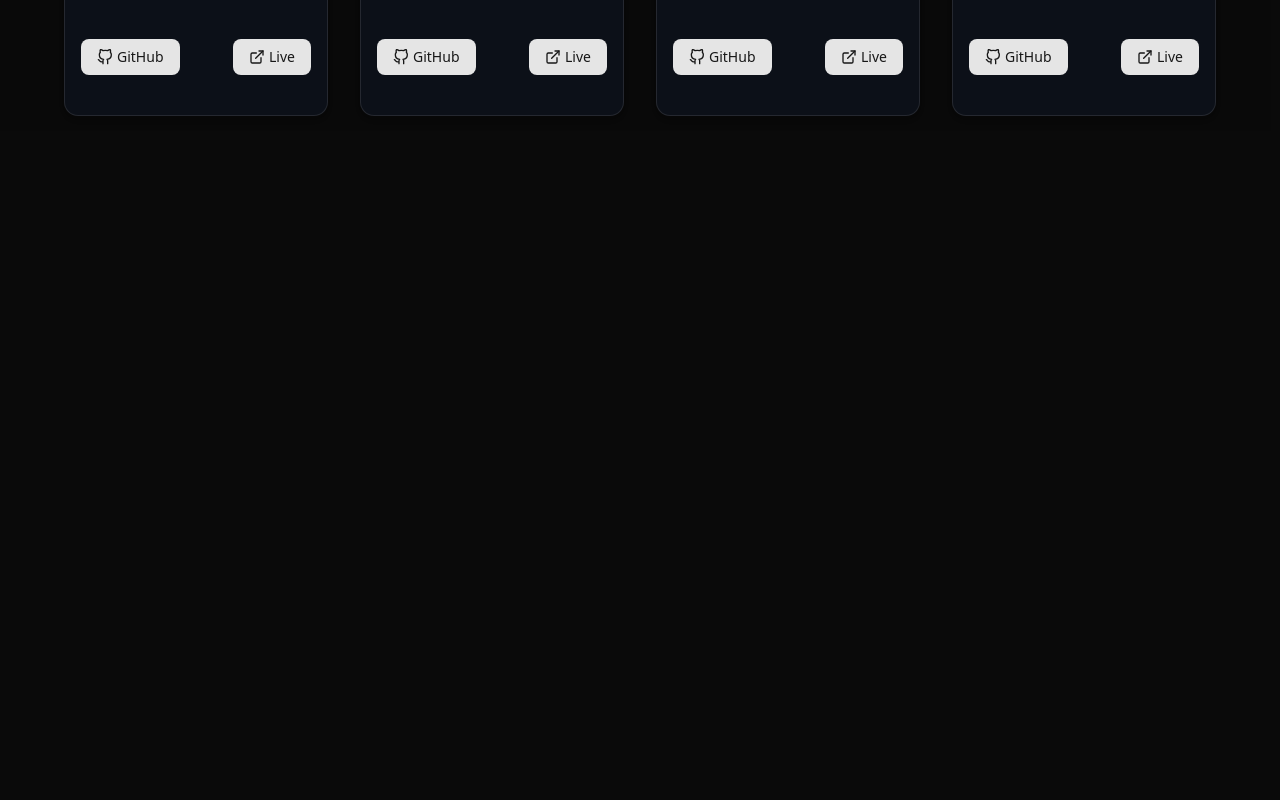
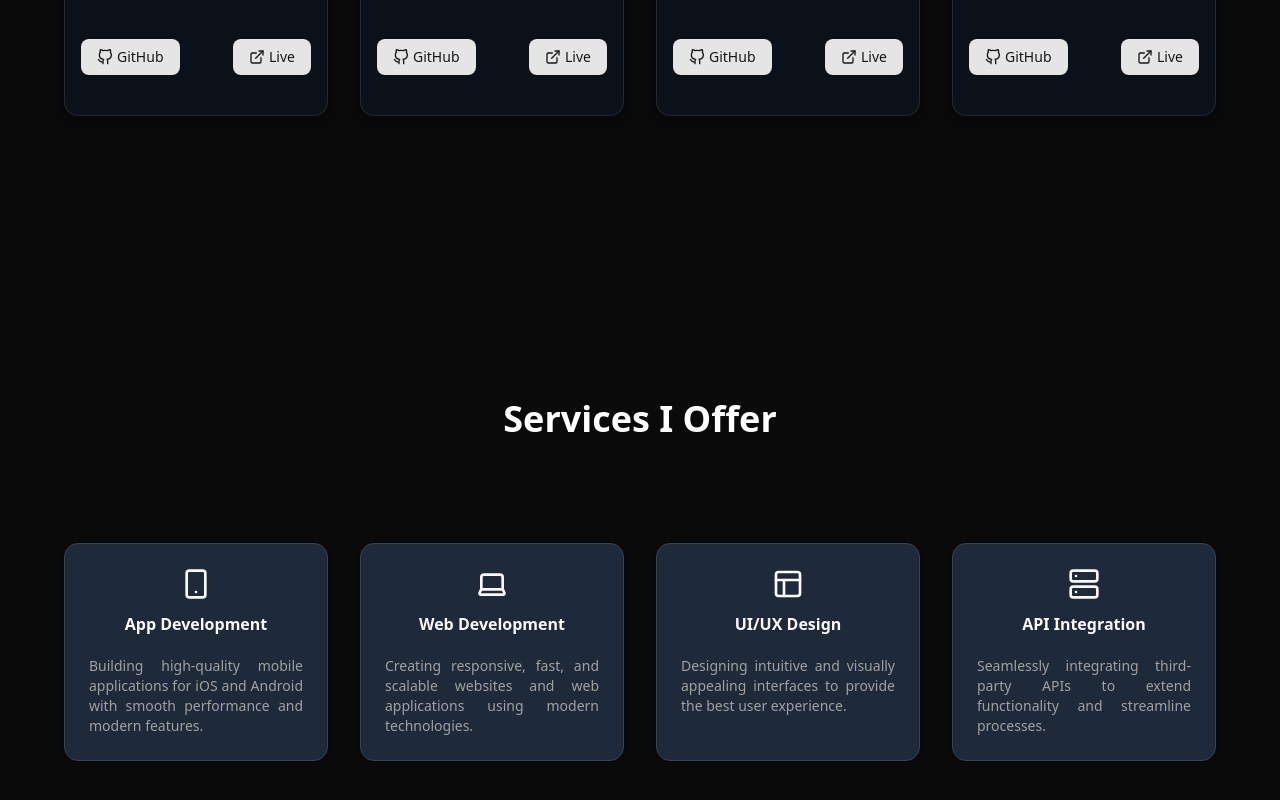
Before and after one commit to KattaGovardhan/portfolio, a Next.js app: page / in a window 1280 px wide. Shown: the part 3172-3972 px from the top of the page. Before the commit the page ends 3352 px from the top, so only its background shows below. Built offline with nearby package versions, Linux system fonts and the light colour scheme.

Commit message:
Implemented Services section

```diff
--- a/app/globals.css
+++ b/app/globals.css
@@ -110,3 +110,6 @@
     @apply text-gray-400;
   }
 }
+html {
+  scroll-behavior: smooth;
+}
--- a/app/page.js
+++ b/app/page.js
@@ -1,6 +1,7 @@
 import About from "@/components/sections/About";
 import Home from "@/components/sections/Home";
 import Projects from "@/components/sections/Projects";
+import Services from "@/components/sections/Service";
 import Skills from "@/components/sections/Skills";
 
 export default function page() {
@@ -10,6 +11,7 @@ export default function page() {
       <About />
       <Skills />
       <Projects />
+      <Services />
     </section>
   );
 }
--- a/components/sections/About.jsx
+++ b/components/sections/About.jsx
@@ -9,7 +9,10 @@ import { processSteps } from "@/constants/constants";
 
 export default function About() {
   return (
-    <section className="min-h-screen flex flex-col items-center justify-center px-6 md:px-16 py-16 gap-16">
+    <section
+      className="min-h-screen flex flex-col items-center justify-center px-6 md:px-16 py-16 gap-16"
+      id="about"
+    >
       {/* Top Section: Profile + Info */}
       <div className="flex flex-col md:flex-row items-center justify-center gap-10 w-full max-w-5xl">
         {/* Left: Profile Image */}
--- a/components/sections/Projects.jsx
+++ b/components/sections/Projects.jsx
@@ -15,7 +15,10 @@ import { Button } from "../ui/button";
 
 export default function Projects() {
   return (
-    <section className="min-h-screen px-6 md:px-16 py-16 bg-background/5 flex flex-col items-center gap-12">
+    <section
+      className="min-h-screen px-6 md:px-16 py-16 bg-background/5 flex flex-col items-center gap-12"
+      id="projects"
+    >
       <h2 className="text-3xl md:text-4xl font-bold text-center mb-10">
         Projects
       </h2>
--- /dev/null
+++ b/components/sections/Service.jsx
@@ -0,0 +1,40 @@
+"use client";
+
+import {
+  Card,
+  CardContent,
+  CardHeader,
+  CardTitle,
+  CardDescription,
+} from "@/components/ui/card";
+import {services} from "@/constants/constants";
+
+
+
+export default function Services() {
+  return (
+    <section
+      id="services"
+      className="min-h-screen flex flex-col items-center justify-center px-6 md:px-16 py-16 gap-16"
+    >
+      <h2 className="text-4xl font-bold mb-10 text-center text-white">Services I Offer</h2>
+      <div className="grid grid-cols-1 md:grid-cols-2 lg:grid-cols-4 gap-8">
+        {services.map((service, index) => (
+          <Card
+            key={index}
+            className="bg-gray-800 border-gray-700 hover:scale-105 transition-transform"
+          >
+            <CardHeader className="flex flex-col items-center justify-center text-center space-y-2">
+              {service.icon}
+              <CardTitle>{service.title}</CardTitle>
+            </CardHeader>
+            <CardContent>
+              <CardDescription className={"text-justify"}>{service.description}</CardDescription>
+
+            </CardContent>
+          </Card>
+        ))}
+      </div>
+    </section>
+  );
+}
--- a/constants/constants.js
+++ b/constants/constants.js
@@ -1,4 +1,4 @@
-import { Home, User, Code, Folder, Settings, Mail } from "lucide-react";
+import { Home, User, Code, Folder, Settings, Mail, Smartphone, Laptop, Layout, Server } from "lucide-react";
 import {
   FaGithub,
   FaJava,
@@ -126,3 +126,30 @@ export const projects = [
     live: "https://taskmanager.com",
   },
 ];
+
+export const services = [
+  {
+    title: "App Development",
+    description:
+      "Building high-quality mobile applications for iOS and Android with smooth performance and modern features.",
+    icon: <Smartphone size={32} />,
+  },
+  {
+    title: "Web Development",
+    description:
+      "Creating responsive, fast, and scalable websites and web applications using modern technologies.",
+    icon: <Laptop size={32} />,
+  },
+  {
+    title: "UI/UX Design",
+    description:
+      "Designing intuitive and visually appealing interfaces to provide the best user experience.",
+    icon: <Layout size={32} />,
+  },
+  {
+    title: "API Integration",
+    description:
+      "Seamlessly integrating third-party APIs to extend functionality and streamline processes.",
+    icon: <Server size={32} />,
+  },
+];
```
